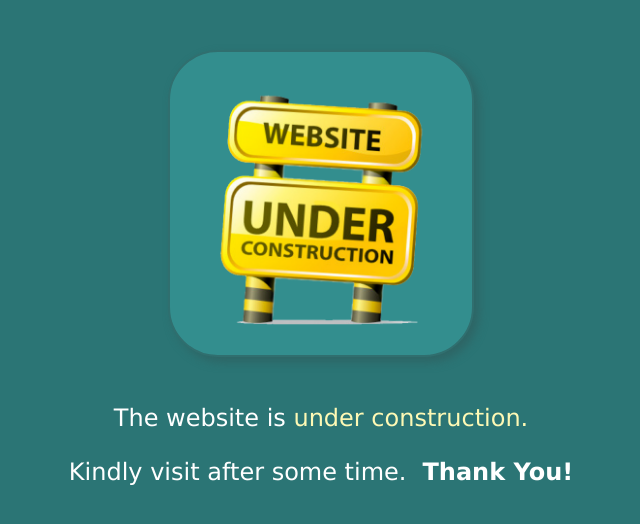
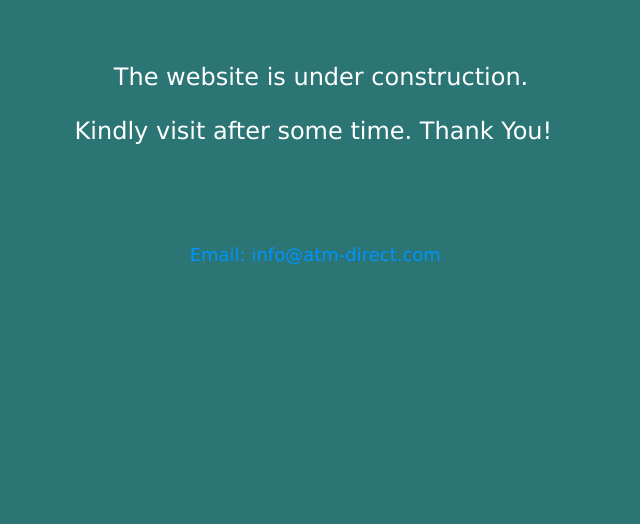
Before and after one commit to VadymHorval/websiteunderconstruction, a plain HTML site: page index.html in a window 1280 px wide. Shown: the whole page, without its empty margins (319-959 px from the left). Drawn offline with Linux system fonts and the light colour scheme.

Commit message:
Update index.html

```diff
--- a/index.html
+++ b/index.html
@@ -9,8 +9,13 @@
   <link href="CSS.css" rel="stylesheet" />
 </head>
 <body class="body bluebg">
-    <img src="under-construction.png" class="imgcenter" />
-    <p class="txtwhite">The website is <a class="txtlightyellow">under construction.</a></p>
-    <p class="txtwhite">Kindly visit after some time.&nbsp;<strong> Thank You!</strong></p>
+    <!--
+     <img src="under-construction.png" class="imgcenter" />
+    -->
+   <p class="txtwhite">The website is under construction.<a class="txtlightyellow"></a></p>
+   <p class="txtwhite">Kindly visit after some time. Thank You! &nbsp;</p>
+   <br>
+   <br>
+   <p class="txtblue">Email: info@atm-direct.com &nbsp;</p>
 </body>
 </html>
```
